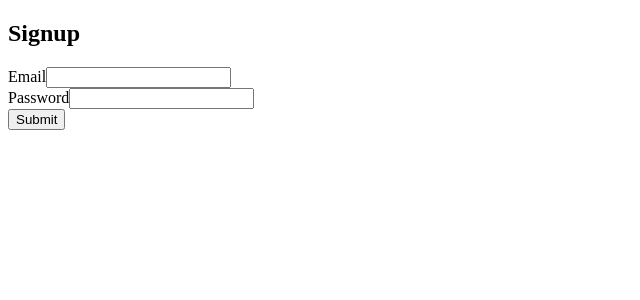
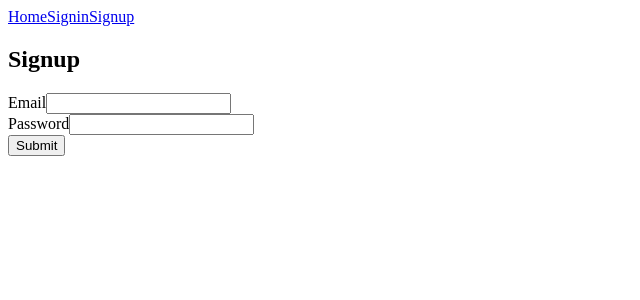
Before and after one commit to Dejan85/social, a React (Create React App) app in the folder client/: page /signin in a window 1280 px wide. Shown: the top 300 px of the page, without its empty margins (0-640 px from the left). Built offline with nearby package versions, Linux system fonts and the light colour scheme.

Commit message:
start building menu

```diff
--- a/client/src/MainRouter.js
+++ b/client/src/MainRouter.js
@@ -3,11 +3,13 @@
 
 // components
 import Home from './core/Home';
+import Menu from './core/Menu';
 import Signup from './user/Signup';
 import Signin from './user/Signin';
 
 const MainRouter = () => (
     <div>
+        <Menu />
         <Switch>
             <Route exact path="/" component={Home} />
             <Route exact path="/signup" component={Signup} />
--- /dev/null
+++ b/client/src/core/Menu.js
@@ -0,0 +1,14 @@
+import React from 'react';
+import { Link } from 'react-router-dom';
+
+const Menu = () => {
+    return (
+        <div>
+            <Link to="/">Home</Link>
+            <Link to="/signin">Signin</Link>
+            <Link to="/signup">Signup</Link>
+        </div>
+    )
+}
+
+export default Menu;
```
